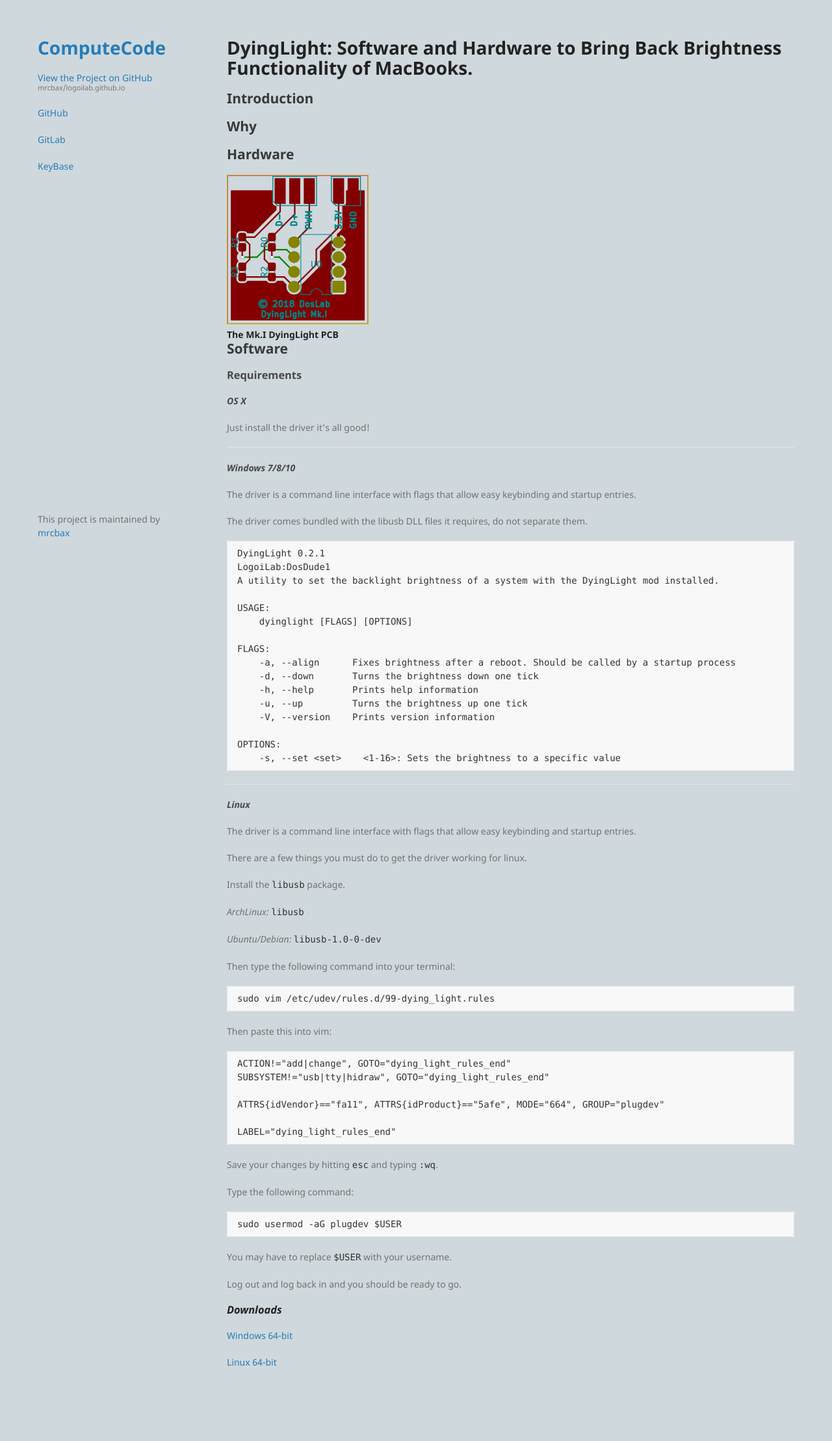
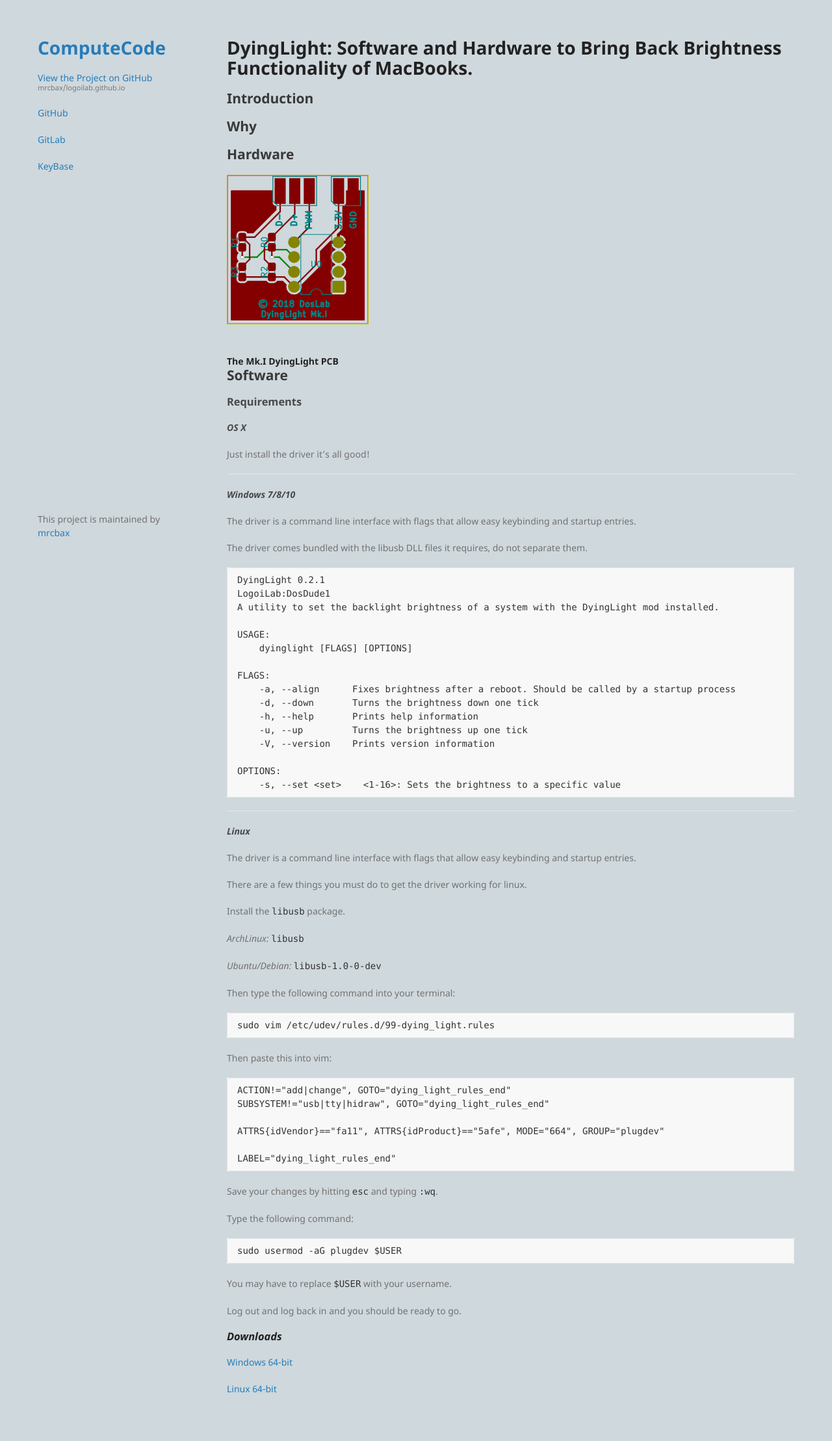
Before and after one commit to mrcbax/logoilab.github.io, a Jekyll site: the page built from DyingLight.md, in a window 1280 px wide. Shown: the whole page at 65% size. Built offline with Jekyll 4.4.1, drawn with Linux system fonts in a browser that asks for light colours; our own code applies the rules of GitHub Pages for plain Markdown files; the repository's description, which GitHub fills in, is left out; before the commit the page ends 2176 px from its top, so only the background shows below that.

Commit message:
formatting

```diff
--- a/DyingLight.md
+++ b/DyingLight.md
@@ -15,7 +15,9 @@ tags: ["MacBook", "Brightness", "dGPU", "Hardware", "Mod", "gMux", "os x", "ATTi
 ## Hardware
 <div style="display: block; margin-left: auto; margin-right: auto;">
 <img src="assets/img/pcb-brd.svg" height="25%" width="25%">
+</div>
 <br>
+<div style="display: block; margin-left: auto; margin-right: auto;">
 <strong>The Mk.I DyingLight PCB</strong>
 </div>
 
```
